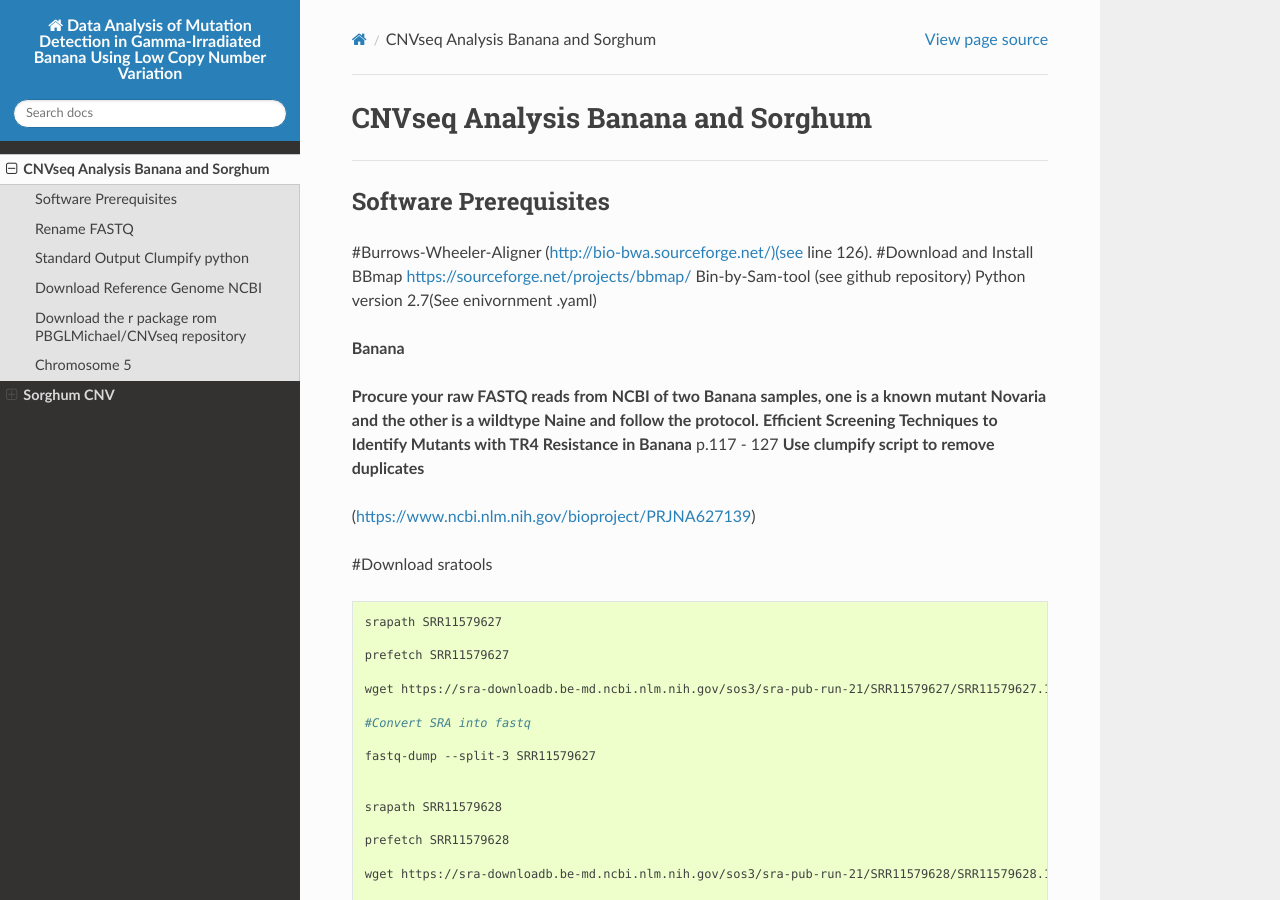
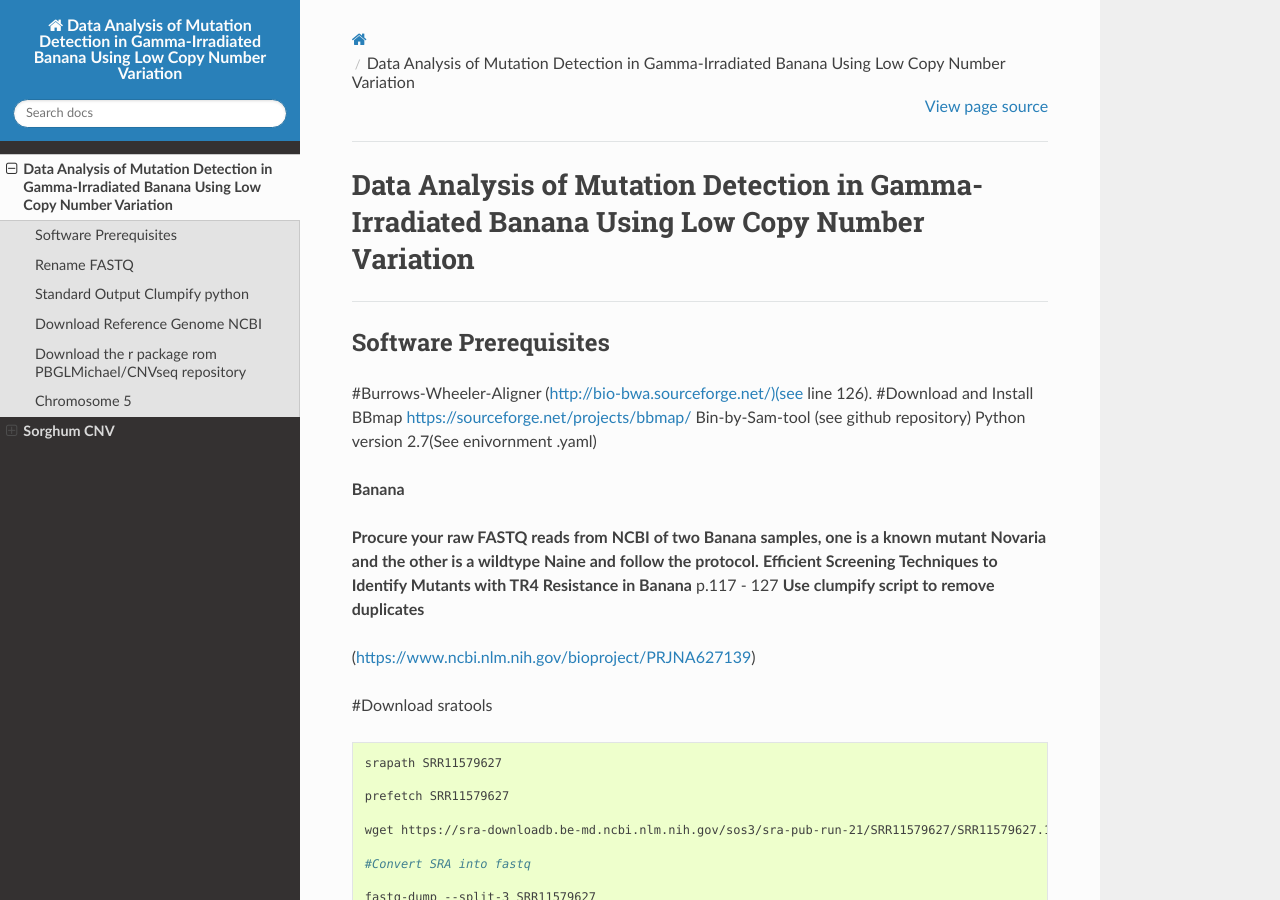
Before and after one commit to PBGLMichaelHall/CNVseq, a Sphinx documentation site: the page built from docs/source/CNV.rst, in a window 1280 px wide and 900 px high. Built offline with Sphinx 7.4.7 and the Read the Docs theme 2.0.0, drawn with Linux system fonts in a browser that asks for light colours.

Commit message:
Update CNV.rst

```diff
--- a/docs/source/CNV.rst
+++ b/docs/source/CNV.rst
@@ -1,6 +1,6 @@
-==================================
-CNVseq Analysis Banana and Sorghum
-==================================
+==============================================================================================
+Data Analysis of Mutation Detection in Gamma-Irradiated Banana Using Low Copy Number Variation
+==============================================================================================
 
 
 
```
